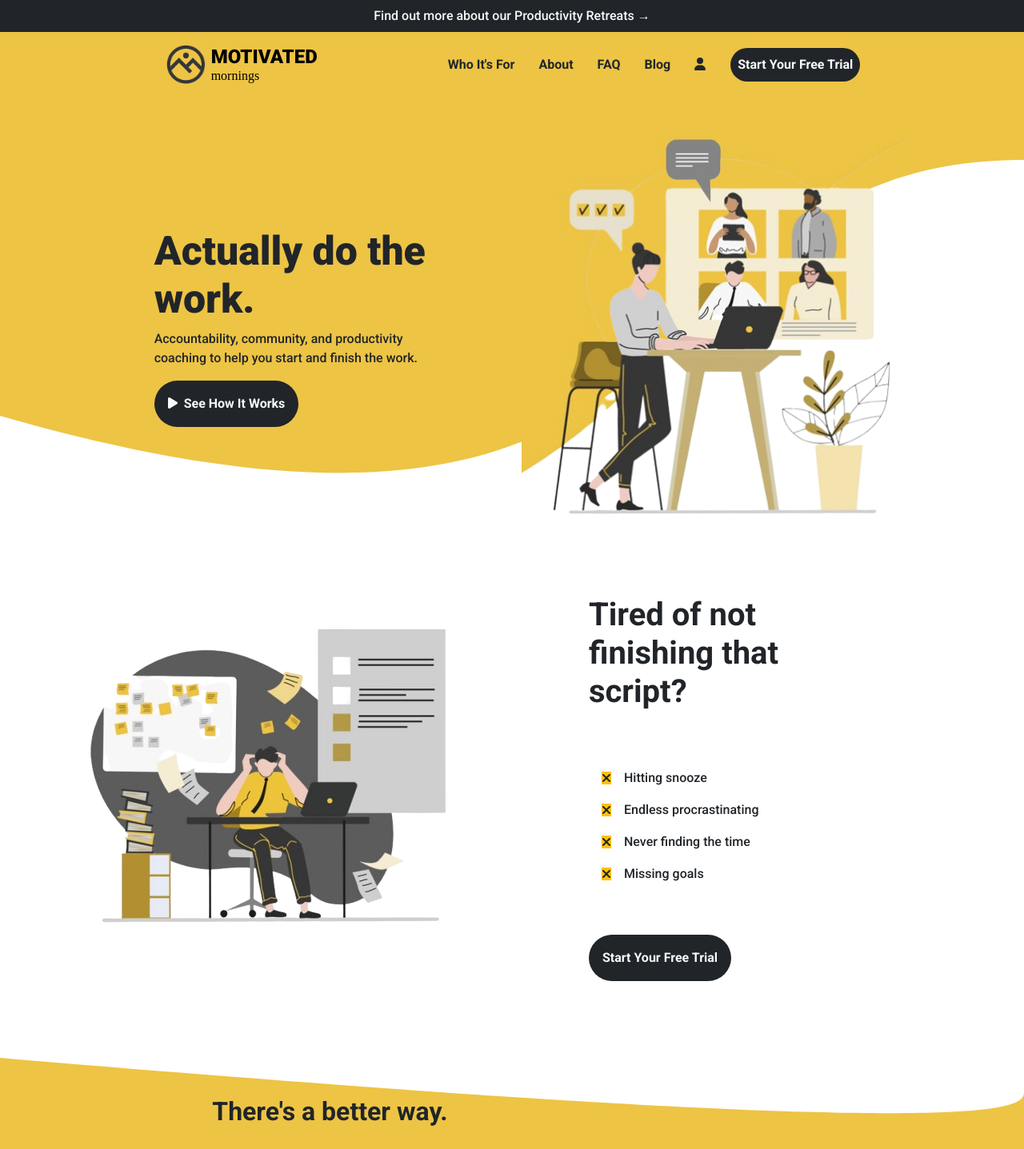
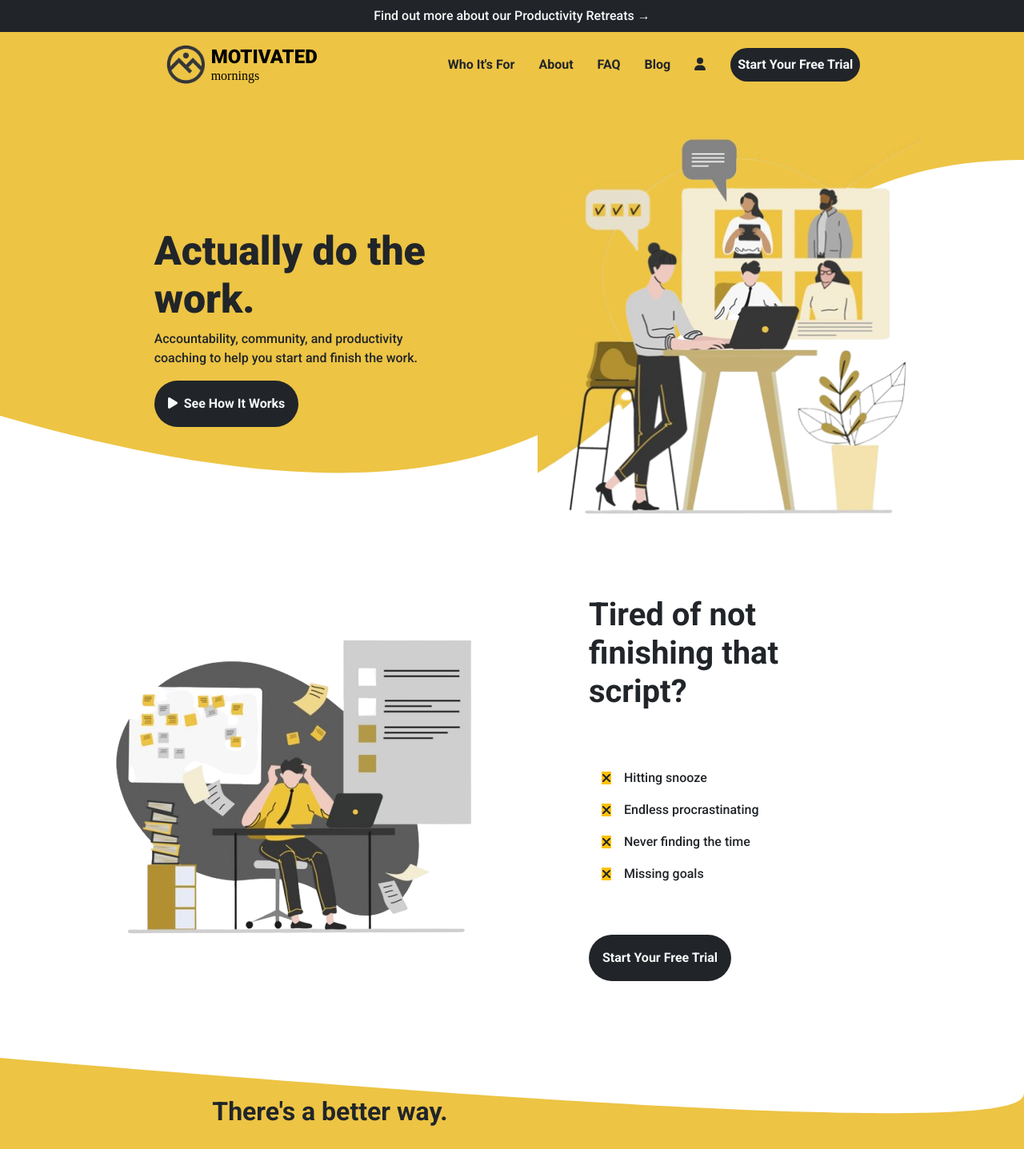
Before and after one commit to Ajith369369/motivated-mornings-frontend, a React (Vite) app: page / in a window 1280 px wide. Shown: the top 1437 px of the page at 80% size. Built offline with nearby package versions, Linux system fonts and the light colour scheme; a web font is replaced by a local one.

Commit message:
Change image width.

```diff
--- a/src/components/Header.css
+++ b/src/components/Header.css
@@ -57,9 +57,6 @@
 
 #actually img, #tired img {
   max-height: 480px;
-}
-
-#actually img {
   max-width: 100%;
 }
 
--- a/src/components/Header.jsx
+++ b/src/components/Header.jsx
@@ -101,7 +101,7 @@ function Header() {
                   </div>
                 </div>
               </div>
-              <div className="col-xs-6 col-md-5">
+              <div className="col-xs-6 col-md-5 d-flex justify-content-center align-items-center">
                 <img src="/src/assets/actually.png" alt="" />
               </div>
               <div className="col-xs-0 col-md-1"></div>
@@ -111,7 +111,7 @@ function Header() {
         <section id="tired">
           <div className="row py-5 my-4">
             <div className="col-xs-0 col-md-1"></div>
-            <div className="col-xs-6 col-md-5">
+            <div className="col-xs-6 col-md-5 d-flex justify-content-center align-items-center">
               <img src="/src/assets/tired.png" alt="" />
             </div>
             <div className="col-xs-6 col-md-5 d-flex flex-column justify-content-center align-items-left px-5">
```
